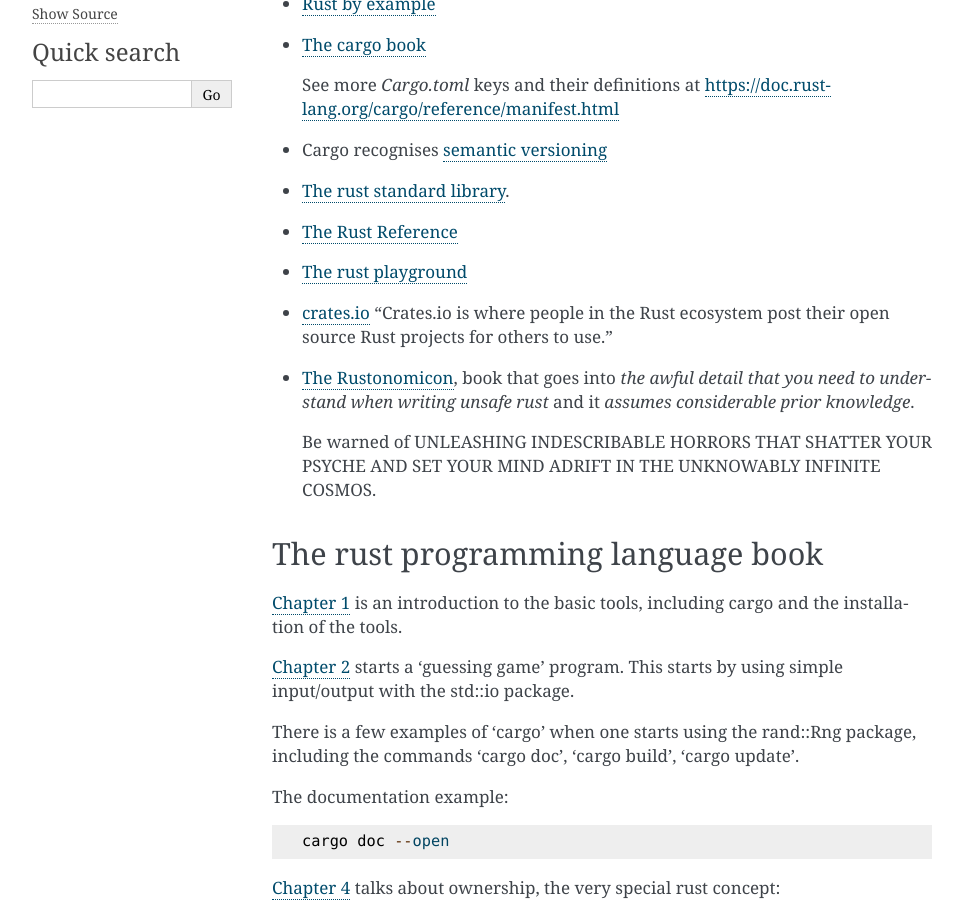
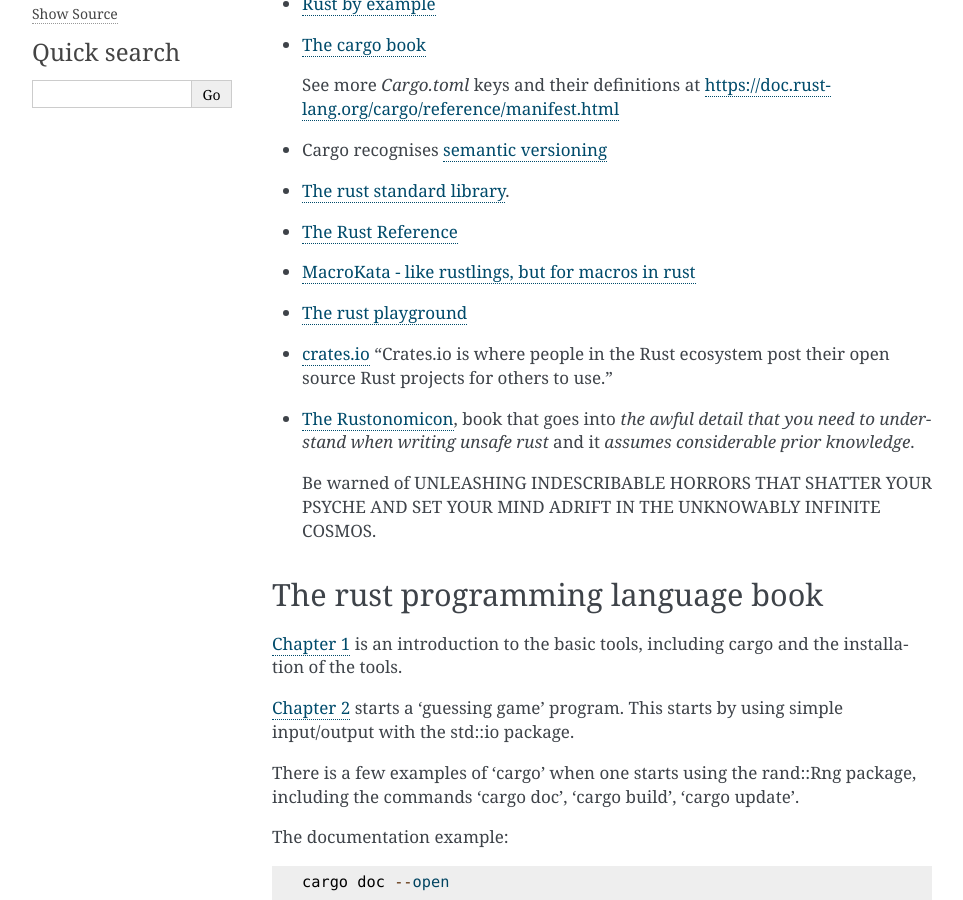
Before and after one commit to alst2821/puffer-fish, a Sphinx documentation site: the page built from doc/rust.rst, in a window 1280 px wide and 900 px high, scrolled down 315 px. Shown: the whole window, without its empty margins (148-1111 px from the left). Built offline with Sphinx 7.4.7, drawn with Linux system fonts in a browser that asks for light colours.

Commit message:
macro kata (rust)

```diff
--- a/doc/rust.rst
+++ b/doc/rust.rst
@@ -22,6 +22,8 @@
 * `The rust standard library <https://doc.rust-lang.org/nightly/std/index.html>`_.
 
 * `The Rust Reference <https://doc.rust-lang.org/nightly/reference/>`_
+
+* `MacroKata - like rustlings, but for macros in rust <https://github.com/tfpk/macrokata>`_
 
 * `The rust playground <https://play.rust-lang.org/>`_
 
```
